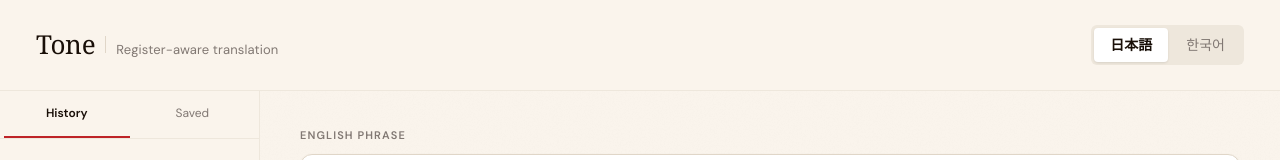
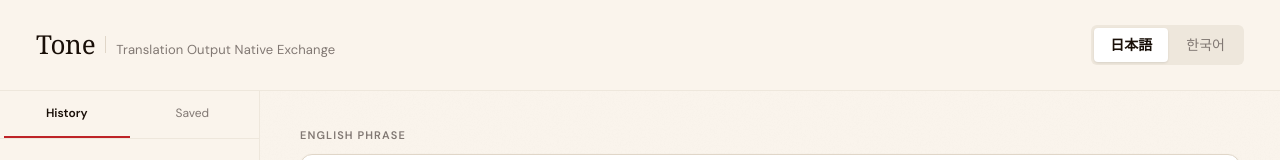
Before and after one commit to AsherInFog/BeaverHacksTone, a React (Vite) app: page / in a window 1280 px wide. Shown: the top 160 px of the page. Built offline with nearby package versions, Linux system fonts and the light colour scheme.

Commit message:
Changing Header text

```diff
--- a/src/components/Header.jsx
+++ b/src/components/Header.jsx
@@ -42,7 +42,7 @@
             letterSpacing: '0.01em',
           }}
         >
-          Register-aware translation
+          Translation Output Native Exchange
         </p>
       </div>
       <LanguageToggle value={targetLanguage} onChange={setTargetLanguage} />
```
